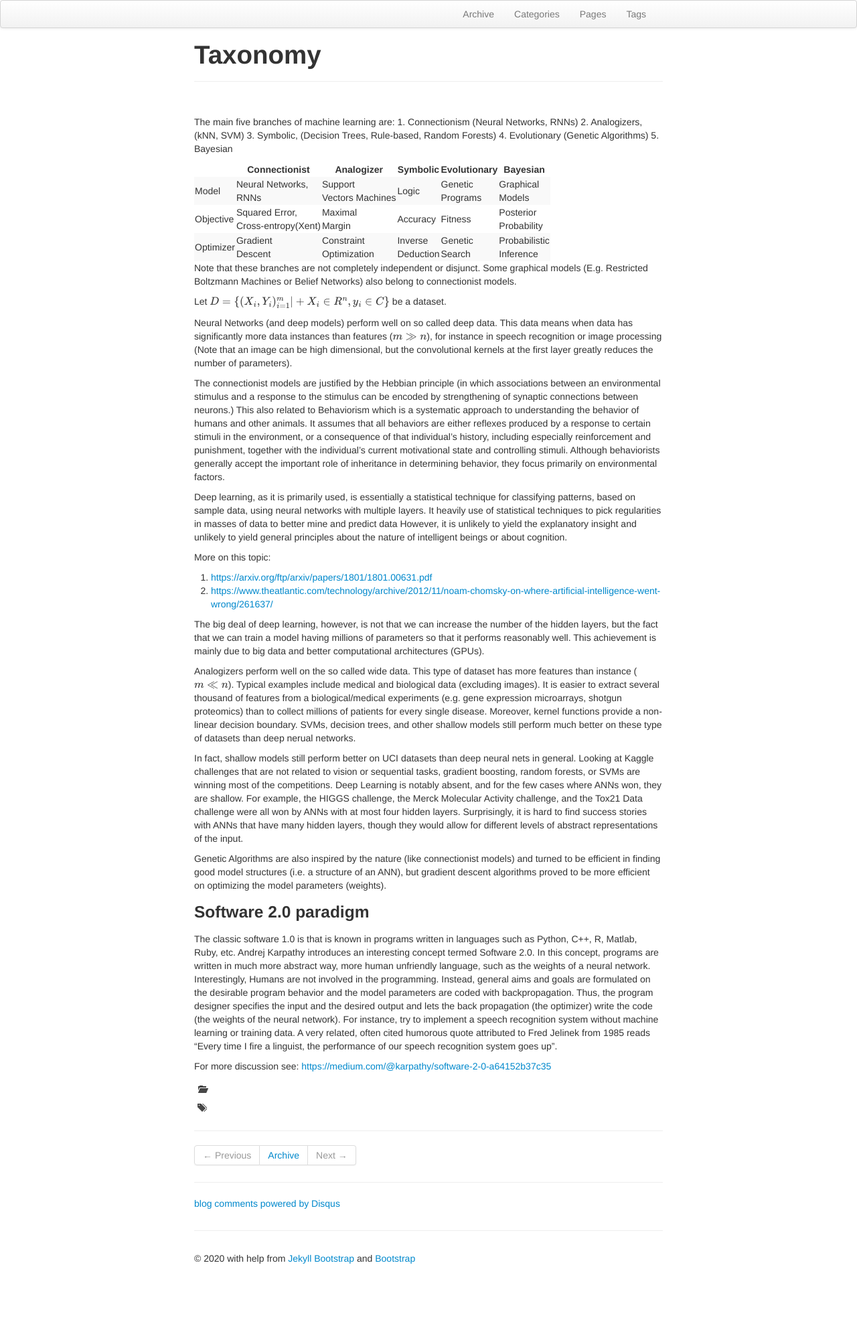
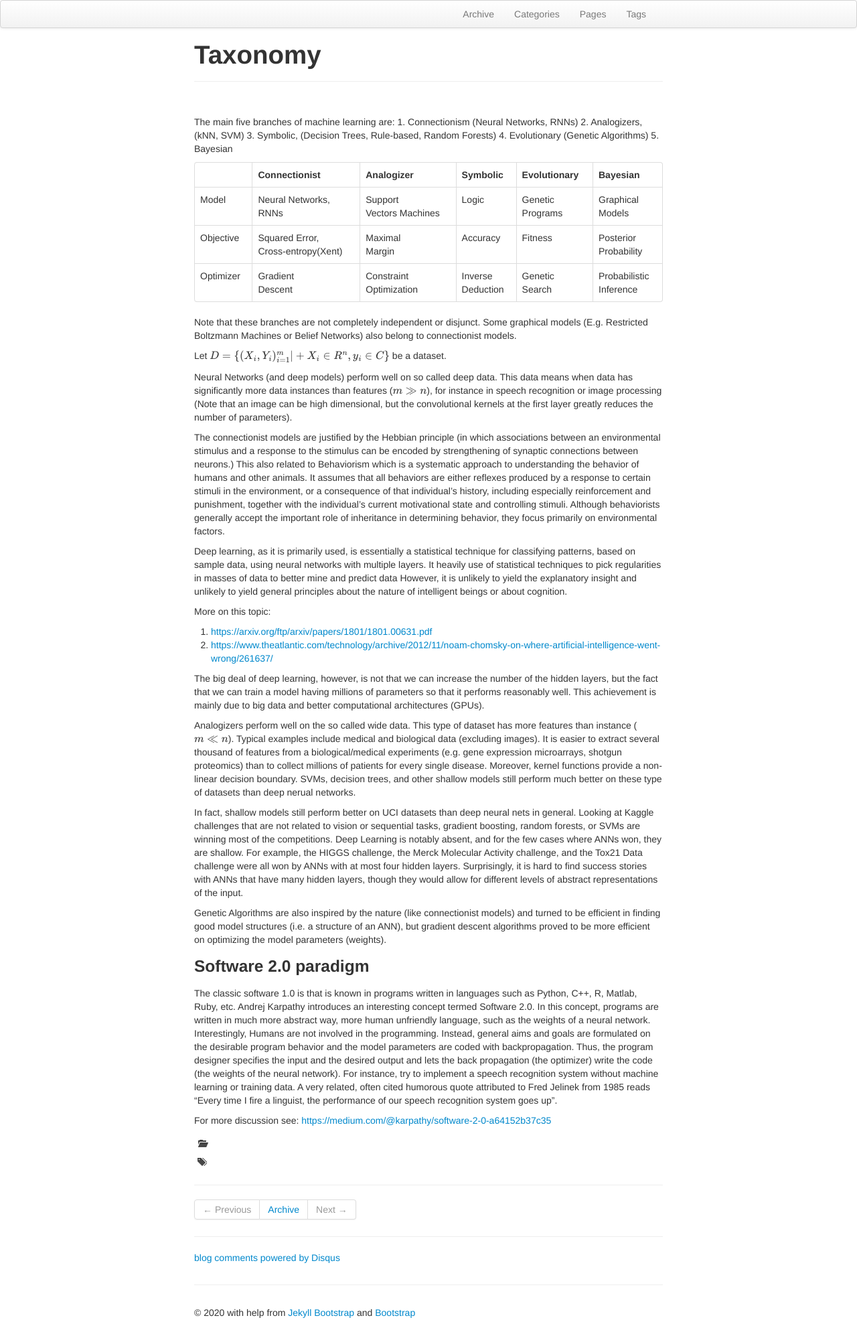
Before and after one commit to kfattila/kfattila.github.io, a Jekyll site: the page built from pages/Taxonomy.md, in a window 1280 px wide. Shown: the whole page at 67% size. Built offline with Jekyll 4.4.1, drawn with Linux system fonts in a browser that asks for light colours; formulas are drawn with MathJax 3; comment, search, counter and statistics services are not loaded; before the commit the page ends 1899 px from its top, so only the background shows below that.

Commit message:
Lectures

```diff
--- a/pages/Taxonomy.md
+++ b/pages/Taxonomy.md
@@ -12,13 +12,13 @@ The main five branches of machine learning are:
 	4. Evolutionary (Genetic Algorithms)
 	5. Bayesian
 
-
+{:class="table table-bordered"}
 |             | Connectionist                               | Analogizer                       | Symbolic                  | Evolutionary              | Bayesian                   |
 |-------------|---------------------------------------------|----------------------------------|---------------------------|---------------------------|----------------------------|
 | Model       | Neural Networks, <br>RNNs                   | Support<br>Vectors Machines      | Logic                     | Genetic<br>Programs       | Graphical<br>Models        |
 | Objective   | Squared Error, <br>Cross-entropy(Xent)      | Maximal<br>Margin                | Accuracy                  | Fitness                   | Posterior<br>Probability   |
 | Optimizer   | Gradient<br>Descent                         | Constraint<br>Optimization       | Inverse<br>Deduction      | Genetic<br>Search         | Probabilistic<br>Inference |
-{:.table-striped}
+
 
 Note that these branches are not completely independent or disjunct. Some graphical models (E.g. Restricted Boltzmann Machines or Belief Networks) also belong to connectionist models.
 
```
